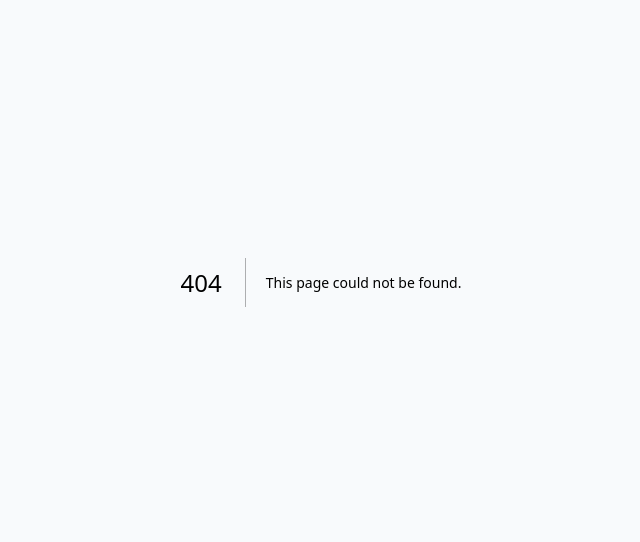
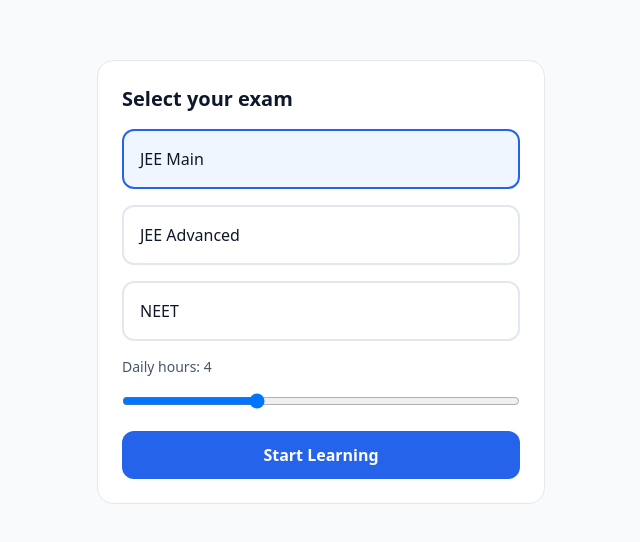
Before and after one commit to dranandbhardwaj-sys/rankai, a Next.js app: page /onboarding in a window 1280 px wide. Before the commit this address had no page. Shown: the part 118-660 px from the top of the page, without its empty margins (319-959 px from the left). Built offline with nearby package versions, Linux system fonts and the light colour scheme.

Commit message:
Add onboarding page for exam selection

```diff
--- /dev/null
+++ b/src/app/onboarding/page.tsx
@@ -0,0 +1,65 @@
+"use client";
+
+import { useState } from "react";
+import { useRouter } from "next/navigation";
+
+export default function OnboardingPage() {
+  const router = useRouter();
+  const [exam, setExam] = useState("jee_main");
+  const [hours, setHours] = useState(4);
+
+  const finish = () => {
+    localStorage.setItem(
+      "rankai_user",
+      JSON.stringify({
+        exam,
+        classLevel: "12",
+        hours,
+        targetScore: exam === "neet" ? "650" : "200",
+      })
+    );
+    router.push("/dashboard");
+  };
+
+  return (
+    <div className="min-h-screen bg-slate-50 flex items-center justify-center p-4">
+      <div className="bg-white rounded-2xl border w-full max-w-md p-6 space-y-4">
+        <h1 className="text-xl font-bold">Select your exam</h1>
+        {["jee_main", "jee_advanced", "neet"].map((id) => (
+          <button
+            key={id}
+            type="button"
+            onClick={() => setExam(id)}
+            className={`w-full text-left p-4 rounded-xl border-2 ${
+              exam === id ? "border-blue-600 bg-blue-50" : "border-slate-200"
+            }`}
+          >
+            {id === "neet"
+              ? "NEET"
+              : id === "jee_advanced"
+              ? "JEE Advanced"
+              : "JEE Main"}
+          </button>
+        ))}
+        <label className="block text-sm text-slate-600">
+          Daily hours: {hours}
+        </label>
+        <input
+          type="range"
+          min={1}
+          max={10}
+          value={hours}
+          onChange={(e) => setHours(Number(e.target.value))}
+          className="w-full"
+        />
+        <button
+          type="button"
+          onClick={finish}
+          className="w-full bg-blue-600 text-white py-3 rounded-xl font-semibold"
+        >
+          Start Learning
+        </button>
+      </div>
+    </div>
+  );
+}
```
